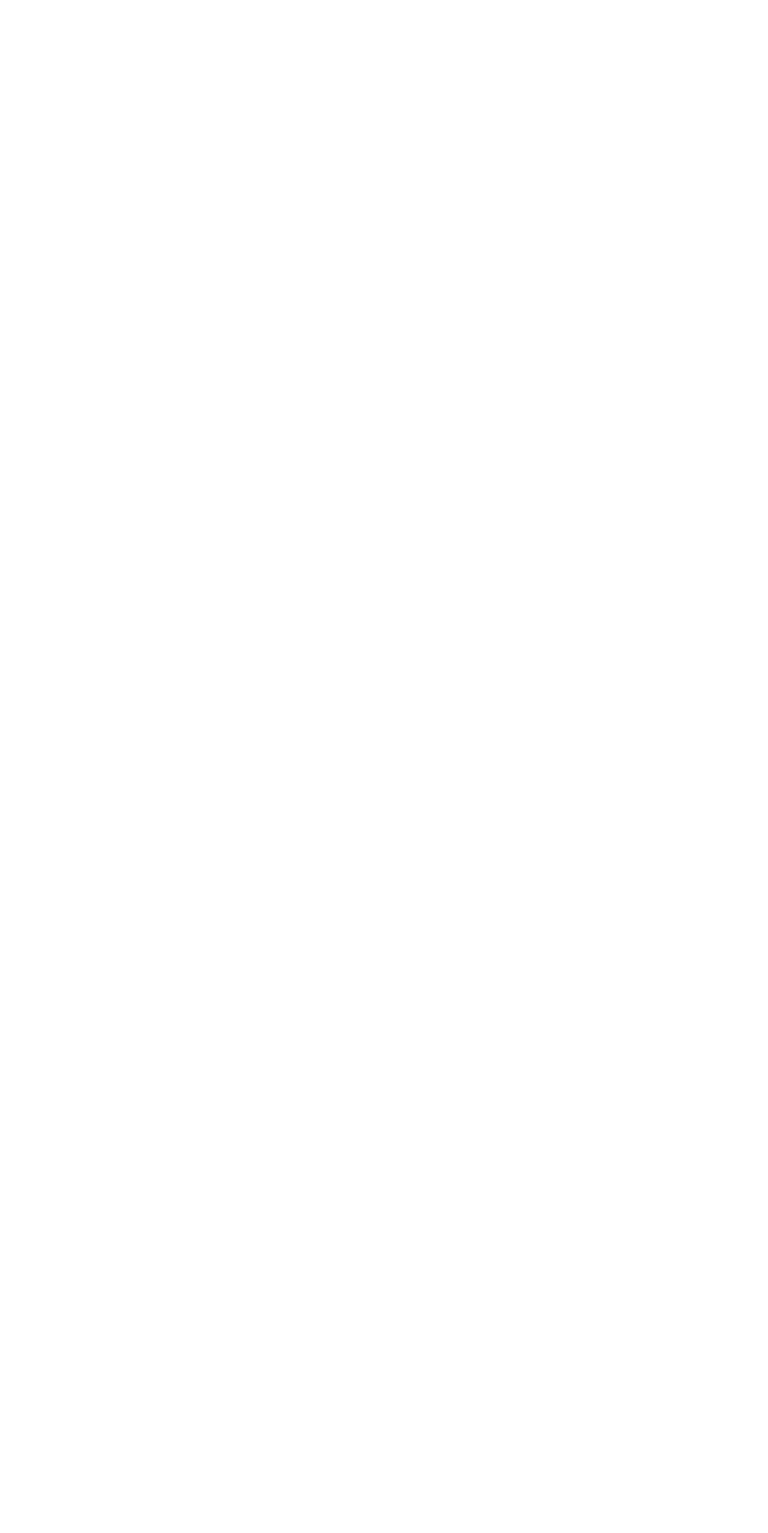
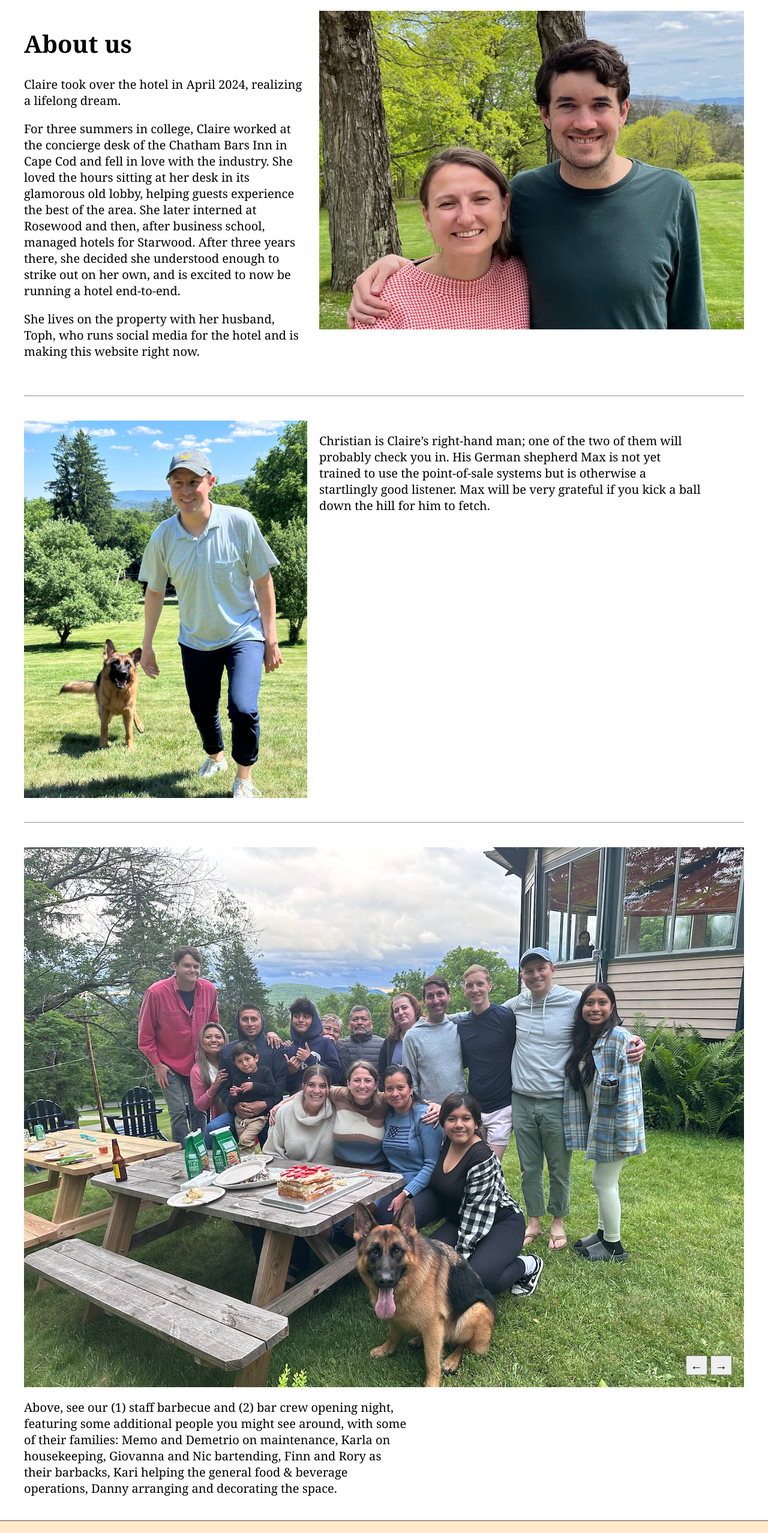
Before and after one commit to tophtucker/appletreeinn, a SvelteKit app: page /about-us in a window 1280 px wide. Before the commit this address had no page. Shown: the part 242-2797 px from the top of the page at 60% size. Before the commit the page ends 800 px from the top, so only its background shows below. Built offline with nearby package versions, Linux system fonts and the light colour scheme.

Commit message:
about us

```diff
--- a/src/routes/Header.svelte
+++ b/src/routes/Header.svelte
@@ -4,7 +4,8 @@
 	const BOOKING_URL = 'https://appletreeinn.book.pegsbe.com/';
 	const pages = [
 		{ pathname: '/ostrich-room', title: 'Ostrich Room', img: 'img/ostrich-egg.jpg' },
-		{ pathname: '/weddings-events', title: 'Weddings & events', img: 'img/weddings1.png' }
+		{ pathname: '/weddings-events', title: 'Weddings & events', img: 'img/weddings1.png' },
+		{ pathname: '/about-us', title: "About us", img: 'img/claire.jpg'}
 		// { pathname: '/things-to-do', title: 'Things to do', img: 'img/activities.jpg' },
 		// { pathname: '/history', title: 'History', img: 'img/history.png' },
 	];
--- /dev/null
+++ b/src/routes/about-us/+page.svelte
@@ -0,0 +1,61 @@
+<script>
+	import Header from '../Header.svelte';
+	import Footer from '../Footer.svelte';
+	import Slideshow from '../Slideshow.svelte';
+
+	const pics = [
+		{ src: './heropics/staff1.jpg', title: 'Staff barbecue' },
+		{ src: './heropics/staff2.jpg', title: 'Bar crew opening night' }
+	];
+</script>
+
+<svelte:head>
+	<title>Policies • Apple Tree Inn • Lenox, MA</title>
+	<meta name="description" content="TODO" />
+</svelte:head>
+
+<Header />
+
+<div class="inner">
+	<div class="grid-or-flex">
+		<div>
+			<h1>About us</h1>
+			<p>Claire took over the hotel in April 2024, realizing a lifelong dream.</p>
+			<p>
+				For three summers in college, Claire worked at the concierge desk of the Chatham Bars Inn in
+				Cape Cod and fell in love with the industry. She loved the hours sitting at her desk in its
+				glamorous old lobby, helping guests experience the best of the area. She later interned at
+				Rosewood and then, after business school, managed hotels for Starwood. After three years
+				there, she decided she understood enough to strike out on her own, and is excited to now be
+				running a hotel end-to-end.
+			</p>
+			<p>
+				She lives on the property with her husband, Toph, who runs social media for the hotel and is
+				making this website right now.
+			</p>
+		</div>
+		<img src="./heropics/claire-toph.jpg" alt="Claire and Toph" />
+	</div>
+	<hr />
+	<div class="grid-or-flex">
+		<img src="./heropics/christian.jpg" alt="Christian and Max" style="order: 1" />
+		<div style="order: 2">
+			<p>
+				Christian is Claire’s right-hand man; one of the two of them will probably check you in. His
+				German shepherd Max is not yet trained to use the point-of-sale systems but is otherwise a
+				startlingly good listener. Max will be very grateful if you kick a ball down the hill for
+				him to fetch.
+			</p>
+		</div>
+	</div>
+	<hr />
+	<Slideshow {pics} />
+	<p>
+		Above, see our (1) staff barbecue and (2) bar crew opening night, featuring some additional
+		people you might see around, with some of their families: Memo and Demetrio on maintenance,
+		Karla on housekeeping, Giovanna and Nic bartending, Finn and Rory as their barbacks, Kari
+		helping the general food & beverage operations, Danny arranging and decorating the space.
+	</p>
+</div>
+
+<Footer />
--- a/static/styles.css
+++ b/static/styles.css
@@ -54,6 +54,14 @@ h4 {
 	margin: 0;
 }
 
+img {
+	max-width: 100%;
+}
+
+hr {
+	margin: 2em 0;
+}
+
 .inner {
 	padding: 1em var(--gutter);
 }
@@ -62,16 +70,27 @@ h4 {
 	max-width: 640px;
 }
 
+.grid-or-flex {
+	display: grid;
+	grid-template-columns: 2fr 3fr;
+	gap: 1em;
+}
+
 @media (max-width: 640px) {
 	nav,
 	.links {
 		/* flex-direction: column; */
-    align-items: start;
+		align-items: start;
 		gap: 1em;
-    flex-wrap: wrap;
+		flex-wrap: wrap;
 	}
 
-  .hide-mobile {
-    display: none;
-  }
+	.hide-mobile {
+		display: none;
+	}
+
+	.grid-or-flex {
+		display: flex;
+		flex-direction: column;
+	}
 }
```
Also changed, not shown: src/routes/ostrich-room/+page.svelte (+1 -16 lines), src/routes/weddings-events/+page.svelte (+17 -5 lines), static/heropics/claire-toph.jpg (added), static/img/claire.jpg (added).
